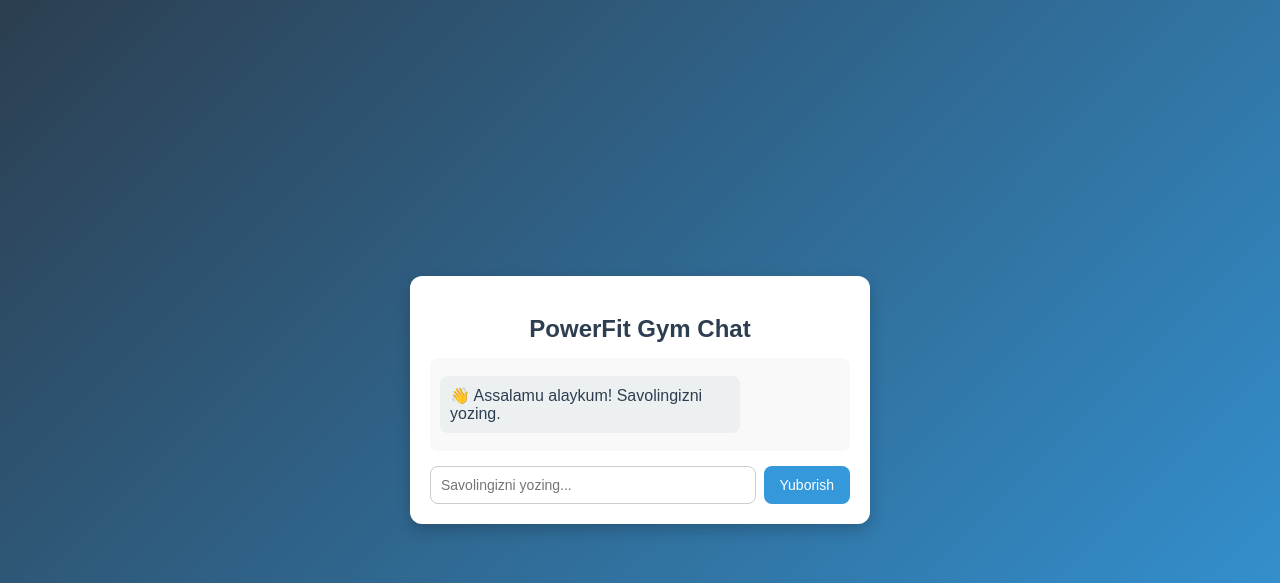
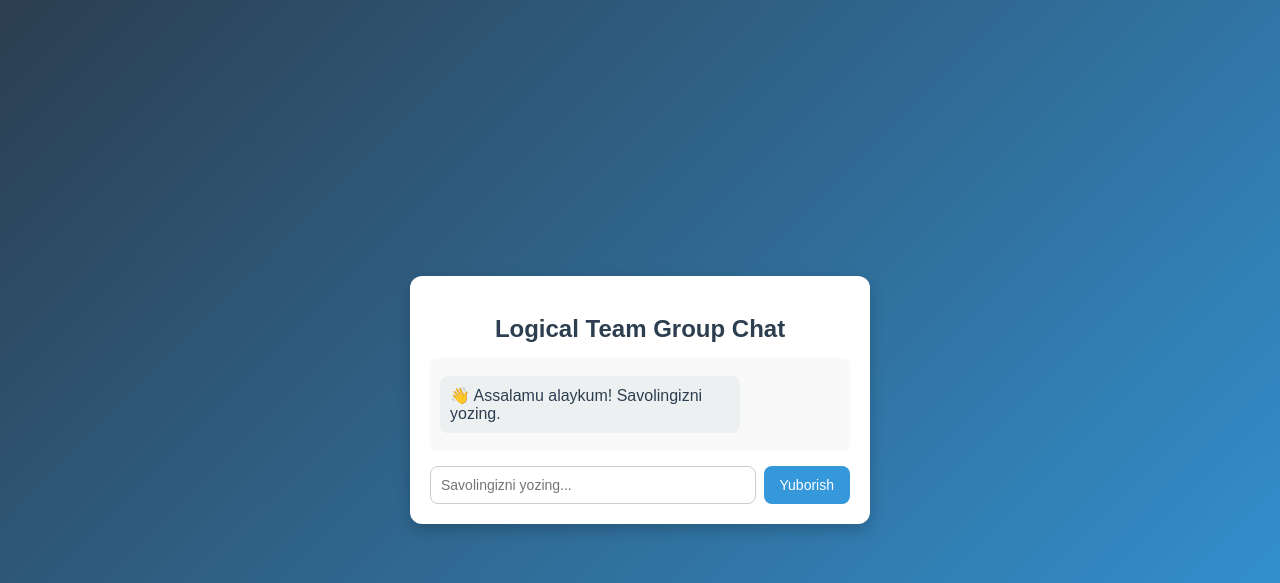
Before and after one commit to abdullayev96/LLM_chat_bot, a Django app: template templates/chat.html in a window 1280 px wide. Shown: the top 583 px of the page. Run offline with Django 4.2, Linux system fonts and the light colour scheme; the template is opened without the code that fills it, so the values that code supplies are empty.

Commit message:
add logical

```diff
--- a/templates/chat.html
+++ b/templates/chat.html
@@ -2,7 +2,7 @@
 <html lang="uz">
 <head>
   <meta charset="UTF-8">
-  <title>PowerFit Gym Chat</title>
+  <title>Logical Team Group Chat</title>
   <style>
     body {
       font-family: Arial, sans-serif;
@@ -106,7 +106,7 @@
 <meta name="viewport" content="width=device-width, initial-scale=1.0">
 <body>
   <div class="chat-container">
-    <h2>PowerFit Gym Chat</h2>
+    <h2>Logical Team Group Chat</h2>
     <div class="chat-box" id="chat-box">
       <div class="message bot">👋 Assalamu alaykum! Savolingizni yozing.</div>
     </div>
```
